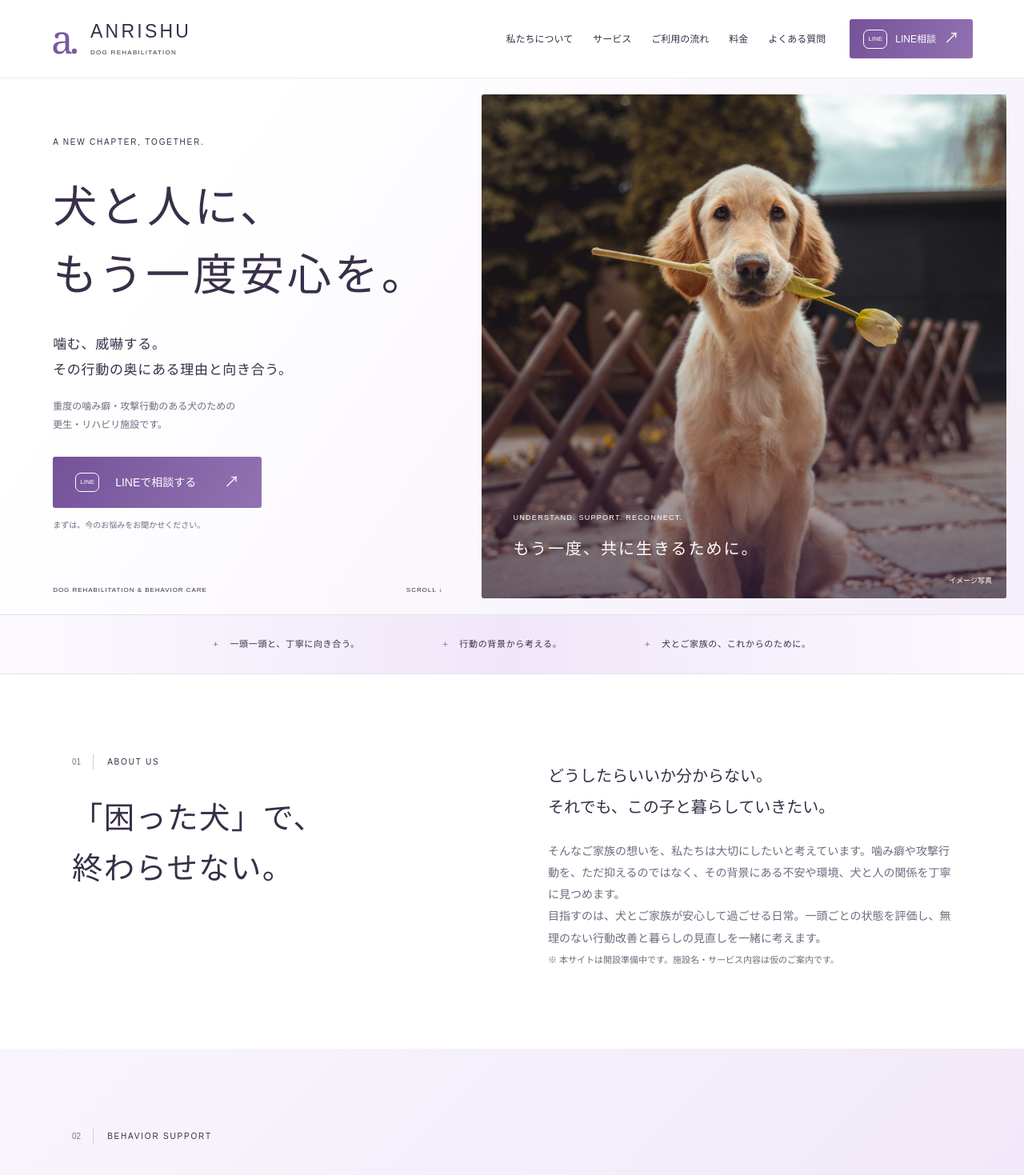
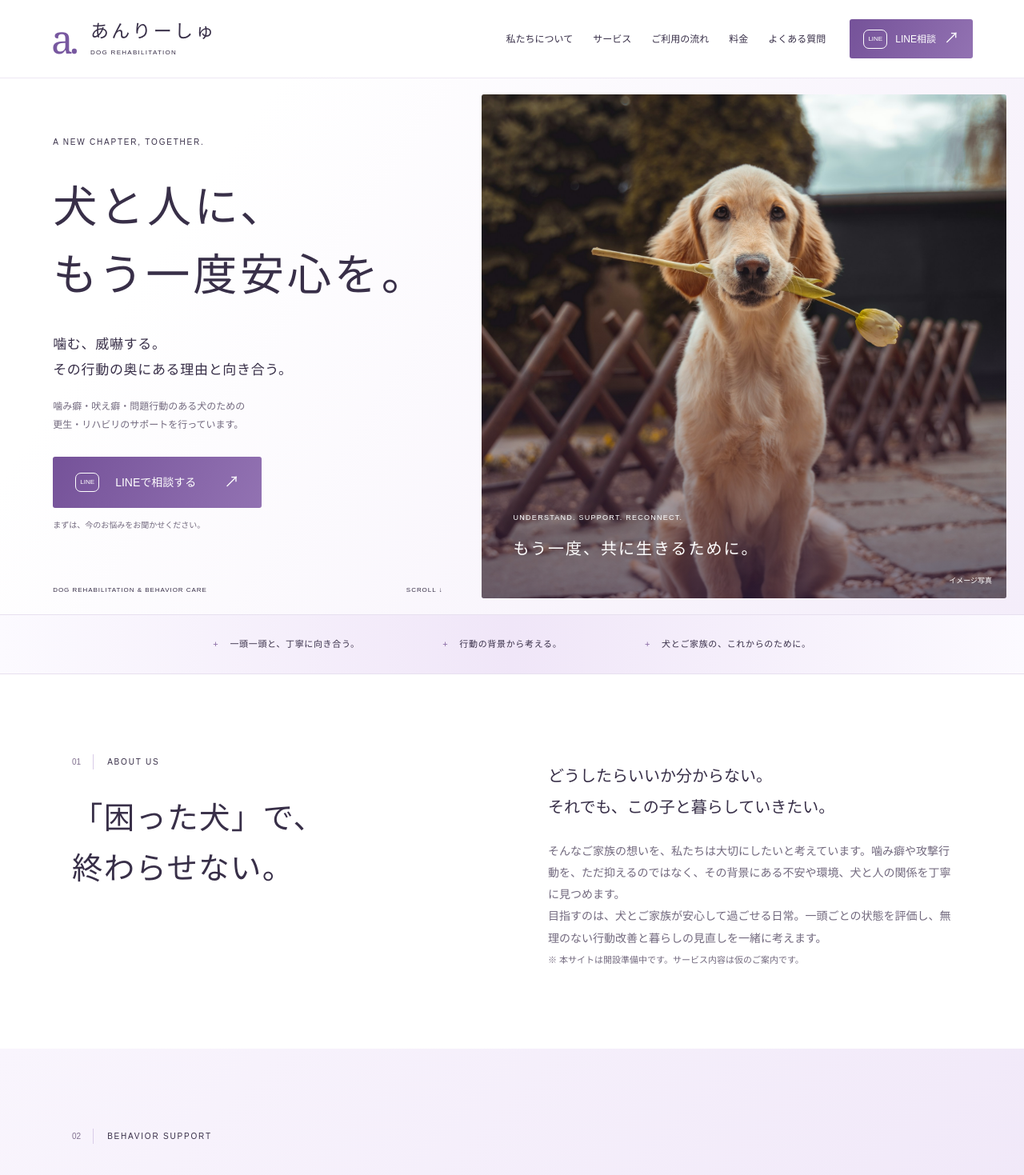
Before and after one commit to caljun/anrishu, a Next.js app: page / in a window 1280 px wide. Shown: the top 1469 px of the page at 80% size. Built offline with nearby package versions, Linux system fonts and the light colour scheme; no server answers.

Commit message:
Rename to あんりーしゅ and describe rehabilitation support

```diff
--- a/app/layout.tsx
+++ b/app/layout.tsx
@@ -3,7 +3,7 @@ import { site } from '@/lib/site';
 import './globals.css';
 export const metadata: Metadata = {
   ...(site.url ? {metadataBase: new URL(site.url)} : {}),
-  title: `${site.name} | 犬の更生・リハビリ施設`, description: site.description,
+  title: `${site.name} | 犬の更生・リハビリサポート`, description: site.description,
   openGraph: {title: `${site.name} | 犬と人に、もう一度安心を。`,description:site.description,locale:'ja_JP',type:'website'},
   robots: {index: !!site.url, follow: !!site.url},
 };
--- a/app/page.tsx
+++ b/app/page.tsx
@@ -5,14 +5,14 @@ import { site, faqs } from '@/lib/site';
 function Label({n,children}:{n:string;children:React.ReactNode}) {return <p className="eyebrow"><span>{n}</span>{children}</p>;}
 export default function Home() {
 return <><a className="skip-link" href="#main">本文へスキップ</a><Header/><main id="main">
-<section className="hero" aria-labelledby="hero-title"><div className="hero-copy"><p className="eyebrow">A NEW CHAPTER, TOGETHER.</p><h1 id="hero-title">犬と人に、<br/>もう一度<span className="serif">安心</span>を。</h1><p className="hero-lead">噛む、威嚇する。<br/>その行動の奥にある理由と向き合う。</p><p className="hero-description">重度の噛み癖・攻撃行動のある犬のための<br className="desktop-break"/>更生・リハビリ施設です。</p><ContactLink/><p className="button-note">まずは、今のお悩みをお聞かせください。</p><div className="hero-bottom"><span>DOG REHABILITATION & BEHAVIOR CARE</span><a href="#about">SCROLL ↓</a></div></div><div className="hero-image"><Image src={site.heroImage} alt="柔らかな光の中で穏やかな表情を見せる犬。イメージ写真" fill priority sizes="(max-width: 767px) 100vw, 55vw" className="dog-photo"/><div className="photo-label"><span>UNDERSTAND. SUPPORT. RECONNECT.</span><p>もう一度、共に生きるために。</p></div><span className="image-note">イメージ写真</span></div></section>
+<section className="hero" aria-labelledby="hero-title"><div className="hero-copy"><p className="eyebrow">A NEW CHAPTER, TOGETHER.</p><h1 id="hero-title">犬と人に、<br/>もう一度安心を。</h1><p className="hero-lead">噛む、威嚇する。<br/>その行動の奥にある理由と向き合う。</p><p className="hero-description">噛み癖・吠え癖・問題行動のある犬のための<br className="desktop-break"/>更生・リハビリのサポートを行っています。</p><ContactLink/><p className="button-note">まずは、今のお悩みをお聞かせください。</p><div className="hero-bottom"><span>DOG REHABILITATION & BEHAVIOR CARE</span><a href="#about">SCROLL ↓</a></div></div><div className="hero-image"><Image src={site.heroImage} alt="柔らかな光の中で穏やかな表情を見せる犬。イメージ写真" fill priority sizes="(max-width: 767px) 100vw, 55vw" className="dog-photo"/><div className="photo-label"><span>UNDERSTAND. SUPPORT. RECONNECT.</span><p>もう一度、共に生きるために。</p></div><span className="image-note">イメージ写真</span></div></section>
 <div className="intro-strip"><span>一頭一頭と、丁寧に向き合う。</span><span>行動の背景から考える。</span><span>犬とご家族の、これからのために。</span></div>
-<section id="about" className="section about"><div><Label n="01">ABOUT US</Label><h2>「困った犬」で、<br/>終わらせない。</h2></div><div className="about-copy"><p className="large-copy">どうしたらいいか分からない。<br/>それでも、この子と暮らしていきたい。</p><p>そんなご家族の想いを、私たちは大切にしたいと考えています。噛み癖や攻撃行動を、ただ抑えるのではなく、その背景にある不安や環境、犬と人の関係を丁寧に見つめます。</p><p>目指すのは、犬とご家族が安心して過ごせる日常。一頭ごとの状態を評価し、無理のない行動改善と暮らしの見直しを一緒に考えます。</p><span className="small-note">※ 本サイトは開設準備中です。施設名・サービス内容は仮のご案内です。</span></div></section>
+<section id="about" className="section about"><div><Label n="01">ABOUT US</Label><h2>「困った犬」で、<br/>終わらせない。</h2></div><div className="about-copy"><p className="large-copy">どうしたらいいか分からない。<br/>それでも、この子と暮らしていきたい。</p><p>そんなご家族の想いを、私たちは大切にしたいと考えています。噛み癖や攻撃行動を、ただ抑えるのではなく、その背景にある不安や環境、犬と人の関係を丁寧に見つめます。</p><p>目指すのは、犬とご家族が安心して過ごせる日常。一頭ごとの状態を評価し、無理のない行動改善と暮らしの見直しを一緒に考えます。</p><span className="small-note">※ 本サイトは開設準備中です。サービス内容は仮のご案内です。</span></div></section>
 <section id="behavior" className="behavior section"><Label n="02">BEHAVIOR SUPPORT</Label><div className="section-heading"><h2>そのお悩みを、<br className="mobile-only"/>一緒に考えます。</h2><p>日常のしつけだけでは対応が難しい行動も、<br/>まずは状況をお聞かせください。</p></div><div className="behavior-grid">{[['01','本気噛み','家族や他人に対する強い噛みつき。触れる、物を取るなど特定の場面で起こる行動。','BITING'],['02','攻撃性・威嚇','人や犬への吠え、唸り、飛びかかり。散歩や来客などで感じる強い緊張。','AGGRESSION'],['03','その他の問題行動','強い不安や興奮、物への執着など。生活の中で繰り返す、気になる行動。','OTHER BEHAVIORS']].map(([n,title,desc,en])=><article className="behavior-card" key={n}><div className="card-top"><span>{n}</span><span aria-hidden="true">↗</span></div><h3>{title}</h3><p>{desc}</p><small>{en}</small></article>)}</div><p className="small-note behavior-note">受け入れの可否は個別評価により判断します。身体の不調が疑われる場合は、獣医師への相談もご案内します。</p></section>
 <section id="services" className="section services"><div className="services-intro"><Label n="03">OUR SERVICES</Label><h2>行動を見つめ、<br/>暮らしを整える。</h2><p>犬の状態とご家族の暮らしに合わせて、<br/>必要なサポートを考えます。</p><p className="small-note">提供内容は予定です。詳細は相談時にご案内します。</p></div><div className="service-list">{[['01','預かりリハビリ','日常から丁寧に見つめる','一定期間のお預かりを通じ、生活環境を整えながら行動の観察と改善に取り組むプランです。'],['02','行動評価・改善プラン','一頭ごとの理由を探る','行動が起こる場面や背景を整理し、その犬に合った目標と具体的な対応を検討します。'],['03','ご家族へのサポート','ご家庭での、その先まで','接し方や環境づくりを共有し、ご家庭でも継続できる暮らし方を一緒に考えます。']].map(([n,title,sub,desc])=><article key={n} className="service-row"><span className="service-number">{n}</span><div><span className="service-sub">{sub}</span><h3>{title}</h3><p>{desc}</p></div><span aria-hidden="true" className="service-arrow">↗</span></article>)}</div></section>
 <section id="flow" className="section flow"><Label n="04">HOW IT WORKS</Label><div className="section-heading"><h2>ご相談から、<br className="mobile-only"/>新しい一歩へ。</h2><p>お話を伺い、状態を確認したうえで、<br/>ご納得いただけるプランをご提案します。</p></div><ol className="flow-grid">{[['相談','LINEまたはメールで、現在のお悩みや犬の状態をお知らせください。'],['面談','これまでの経緯や生活環境、ご家族のご希望を丁寧に伺います。'],['評価・ご提案','犬の行動を評価し、受け入れの可否、期間、費用をご案内します。'],['利用開始','内容と条件にご納得いただいたうえで、サポートを開始します。']].map(([title,desc],i)=><li key={title}><span className="step">STEP 0{i+1}</span><h3>{title}</h3><p>{desc}</p></li>)}</ol></section>
 <section id="pricing" className="section pricing"><div><Label n="05">PRICING</Label><h2>料金について</h2><p>必要なサポートを、必要なかたちで。</p></div><div className="price-panel"><span className="status-pill">料金体系は準備中です</span><h3>評価後に、個別にご案内します。</h3><p>犬の状態やお預かり期間、サポート内容によって費用は異なります。正式な料金・追加費用・キャンセル条件は、契約前にご説明します。</p><a className="text-link" href="#contact">まずは相談する <span>↗</span></a></div></section>
 <section id="faq" className="section faq"><div><Label n="06">FAQ</Label><h2>よくある質問</h2></div><div className="faq-list">{faqs.map(([q,a])=><details key={q}><summary><span className="q-mark">Q.</span><span>{q}</span><span className="faq-toggle" aria-hidden="true"/></summary><p>{a}</p></details>)}</div></section>
 <section id="contact" className="contact"><div className="contact-inner"><Label n="07">CONTACT</Label><h2>ひとりで抱えず、<br/>まずはお話しください。</h2><p>うまく説明できなくても、大丈夫。<br/>今の状況から、一緒に考えていきましょう。</p><div className="contact-actions">{site.lineUrl?<ContactLink/>:<div className="contact-pending"><span className="line-icon" aria-hidden="true">LINE</span><span>LINE相談窓口は準備中です</span></div>}{site.email?<a className="email-link" href={`mailto:${site.email}`}>メールでお問い合わせ ↗</a>:<span className="email-link">メール窓口：準備中</span>}</div><small>相談受付の開始日・連絡先は、確定後に掲載します。</small></div><span className="contact-word" aria-hidden="true">Together.</span></section>
-</main><footer className="footer"><div className="footer-top"><div><a className="brand" href="/"><span className="brand-symbol" aria-hidden="true">a.</span><span>{site.name}<small>DOG REHABILITATION</small></span></a><p className="footer-note">{site.nameNote} · 犬の更生・リハビリ施設<br/>事業者情報：{site.operator}<br/>{site.address}</p></div><div className="footer-links"><a href="#about">私たちについて</a><a href="#services">サービス</a><a href="#contact">お問い合わせ</a>{site.instagramUrl?<a href={site.instagramUrl} target="_blank" rel="noopener noreferrer">Instagram ↗</a>:<span>Instagram（準備中）</span>}<a href="/privacy">プライバシーポリシー</a></div></div><div className="footer-bottom"><span>© {new Date().getFullYear()} {site.name}</span><span>A NEW CHAPTER, TOGETHER.</span></div></footer><div className="mobile-cta"><ContactLink>LINEで相談する</ContactLink></div></>;
+</main><footer className="footer"><div className="footer-top"><div><a className="brand" href="/"><span className="brand-symbol" aria-hidden="true">a.</span><span>{site.name}<small>DOG REHABILITATION</small></span></a><p className="footer-note">{site.nameNote}<br/>事業者情報：{site.operator}<br/>{site.address}</p></div><div className="footer-links"><a href="#about">私たちについて</a><a href="#services">サービス</a><a href="#contact">お問い合わせ</a>{site.instagramUrl?<a href={site.instagramUrl} target="_blank" rel="noopener noreferrer">Instagram ↗</a>:<span>Instagram（準備中）</span>}<a href="/privacy">プライバシーポリシー</a></div></div><div className="footer-bottom"><span>© {new Date().getFullYear()} {site.name}</span><span>A NEW CHAPTER, TOGETHER.</span></div></footer><div className="mobile-cta"><ContactLink>LINEで相談する</ContactLink></div></>;
 }
--- a/lib/site.ts
+++ b/lib/site.ts
@@ -1,8 +1,8 @@
-// 公開前に実際の施設情報へ差し替えてください。空欄の連絡先は送信を行いません。
+// 公開前に実際の事業者情報へ差し替えてください。空欄の連絡先は送信を行いません。
 export const site = {
-  name: 'ANRISHU',
-  nameNote: '施設名（仮）',
-  description: '重度の噛み癖・攻撃行動のある犬のための、更生・リハビリ施設。犬と人が、もう一度安心して暮らすための一歩を。',
+  name: 'あんりーしゅ',
+  nameNote: '犬とご家族のための行動改善サポート',
+  description: '噛み癖・吠え癖・問題行動のある犬のための更生・リハビリサポート。犬と人が、もう一度安心して暮らすための一歩を。',
   url: process.env.NEXT_PUBLIC_SITE_URL || '',
   lineUrl: '', // https://lin.ee/実際のID
   email: '',
```
Also changed, not shown: app/globals.css, 1 other file (tests, documents, lock files or other folders).
